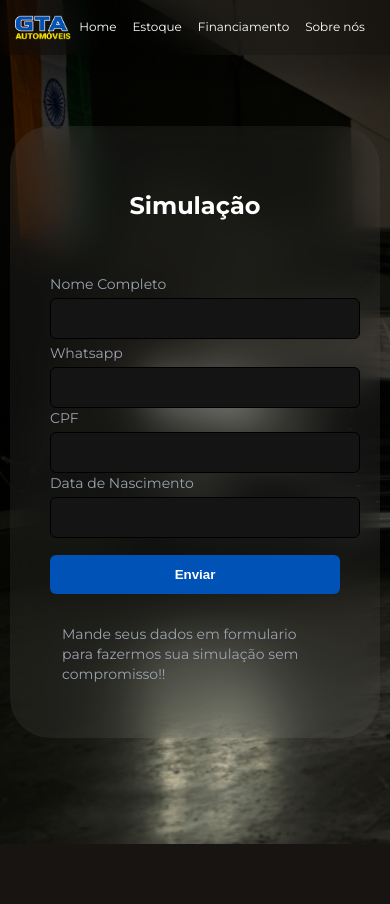
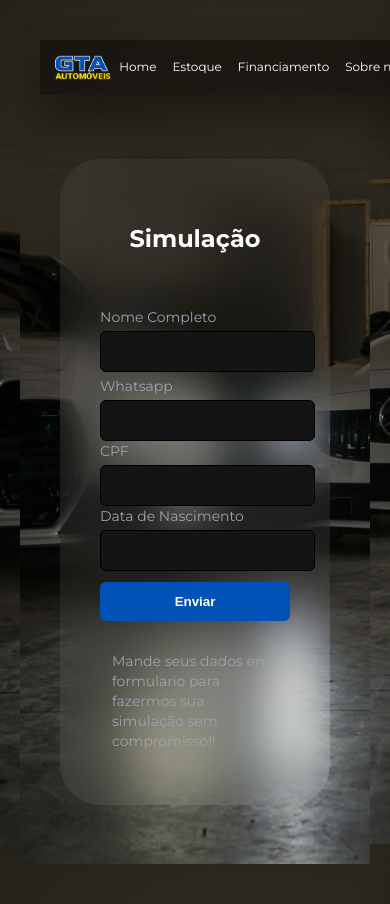
Before and after one commit to nickwxjj/gtaautomoveis, a PHP site: page /finan.html in a window 390 px wide. Before the commit the page ends 844 px from the top, so only its background shows below. Run offline with PHP 8.4, Linux system fonts and the light colour scheme.

Commit message:
Update finan.css

```diff
--- a/css/finan.css
+++ b/css/finan.css
@@ -250,6 +250,7 @@
 
   html, body {
     background-image: center;
+      padding: 20px;
   }
 
   .container {
@@ -257,7 +258,7 @@
     align-items: center;
     display: flex;
     height: 100%;
-    padding: 10px;
+    padding: 20px;
   }
 
 }
```
